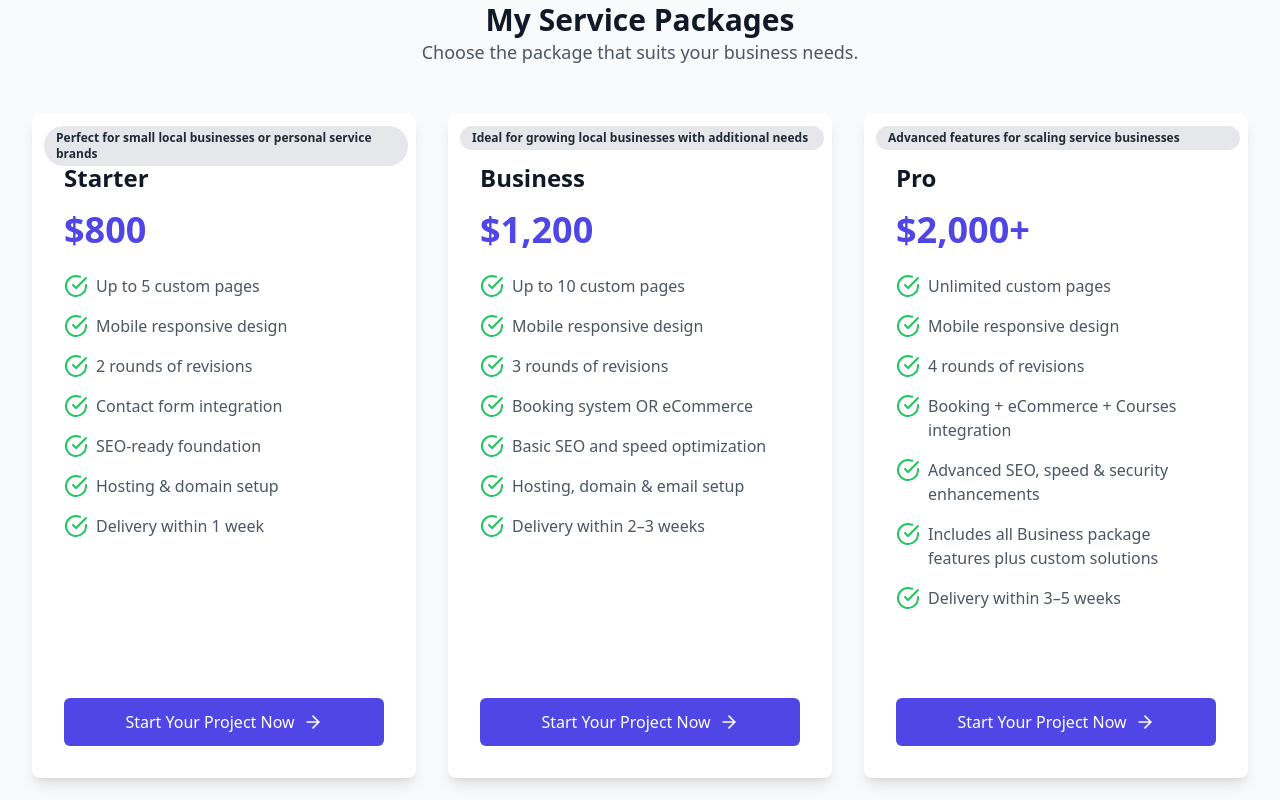
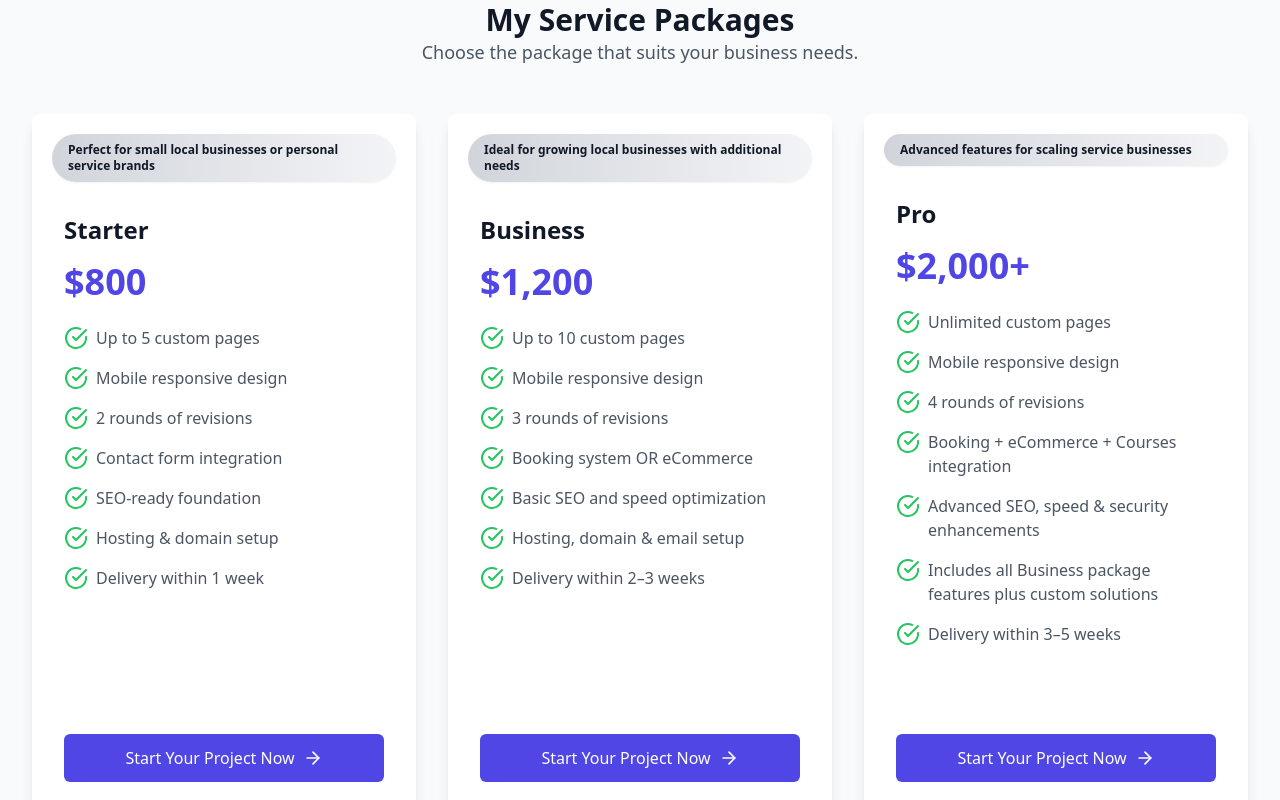
Before and after one commit to nav-commits/WebsiteBusiness, a React (Vite) app: page /services in a window 1280 px wide. Shown: the part 640-1440 px from the top of the page. Built offline with nearby package versions, Linux system fonts and the light colour scheme.

Commit message:
fixed packages on servicies page

```diff
--- a/src/pages/Services.tsx
+++ b/src/pages/Services.tsx
@@ -142,17 +142,16 @@ const Services = () => {
                   {/* Badge */}
                   {pkg.tagline && (
                     <div
-                      className={`absolute top-3 right-2 left-3 text-xs font-bold px-3 py-1 rounded-full ${
+                      className={`inline-block mt-5 mx-5 text-xs font-bold px-4 py-2 rounded-full ${
                         isMaintenance
-                          ? "bg-indigo-600 text-white"
-                          : "bg-gray-200 text-gray-800"
+                          ? "bg-indigo-600 text-white shadow-md ring-1 ring-indigo-800"
+                          : "bg-gradient-to-r from-gray-300 to-gray-100 text-gray-900 shadow-sm ring-gray-300"
                       }`}
                     >
                       {pkg.tagline}
                     </div>
                   )}
-
-                  <div className="p-8 flex-grow mt-4">
+                  <div className="p-8 flex-grow">
                     <h3
                       className={`text-2xl font-bold mb-4 ${
                         isMaintenance ? "text-indigo-700" : "text-gray-900"
@@ -190,7 +189,6 @@ const Services = () => {
           </div>
         </div>
       </section>
-
       {/* CTA Section */}
       <section className="py-20 bg-white">
         <div className="max-w-4xl mx-auto px-4 sm:px-6 lg:px-8 text-center">
```
Also changed, not shown: src/pages/About.tsx (+11 -4 lines).
